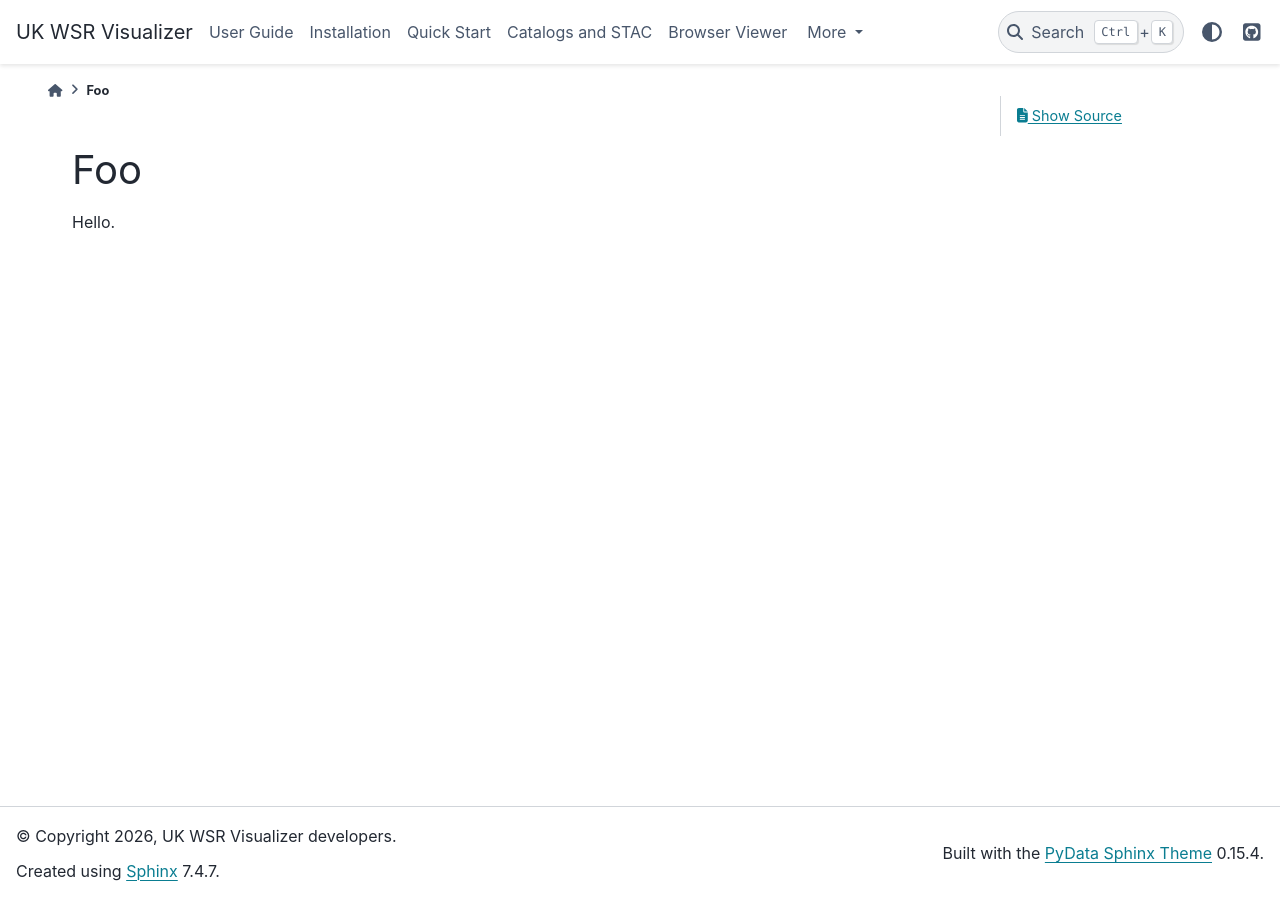
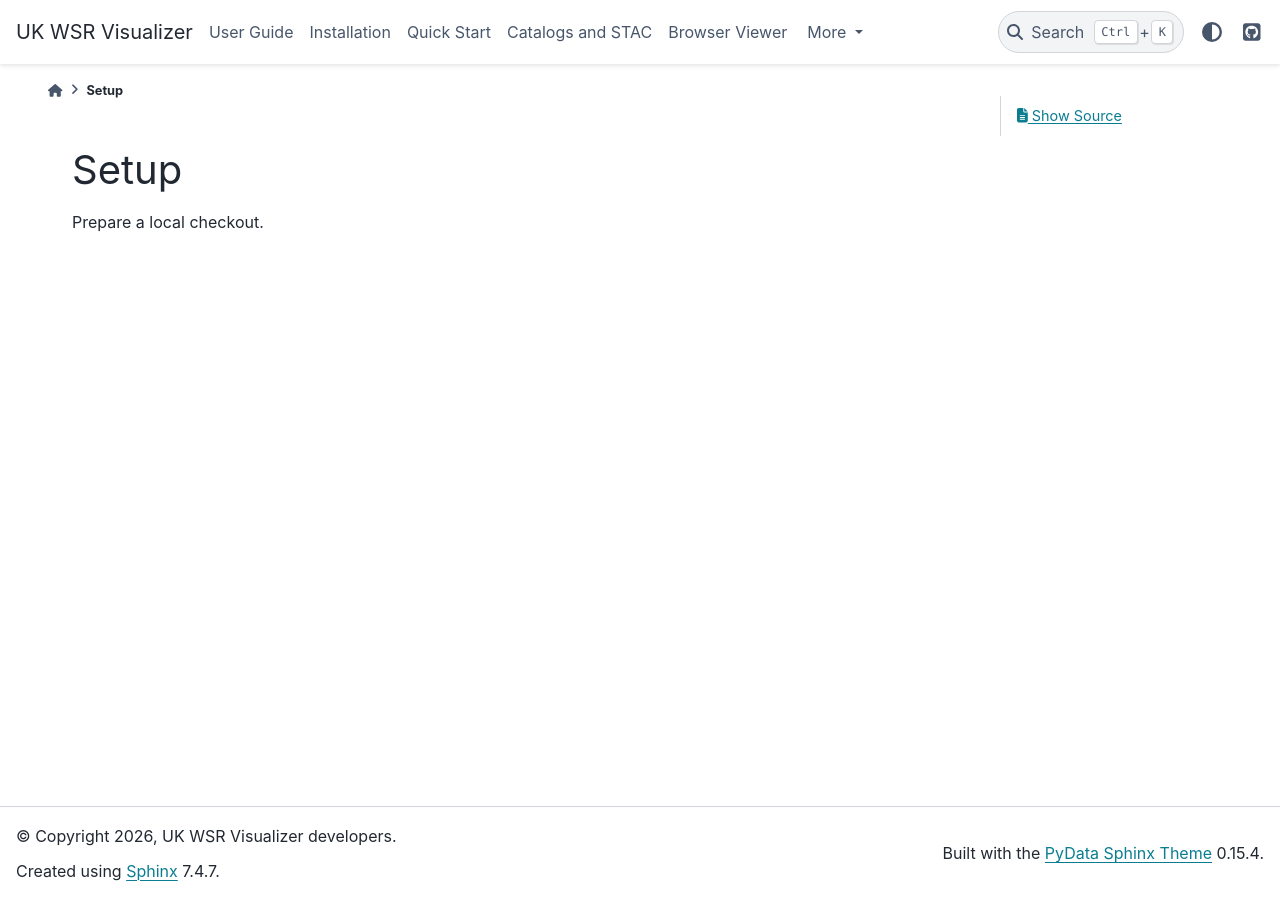
Before and after one commit to rrniii/uk-wsr-visualizer, a Sphinx documentation site: the page built from docs/setup.md, in a window 1280 px wide. Built offline with Sphinx 7.4.7 and the PyData theme 0.15.4, drawn with Linux system fonts in a browser that asks for light colours; pages that are not in the unit, such as notebooks, are missing from menus.

Commit message:
Update setup page

```diff
--- a/docs/setup.md
+++ b/docs/setup.md
@@ -1,3 +1,3 @@
-# Foo
+# Setup
 
-Hello.
+Prepare a local checkout.
```
